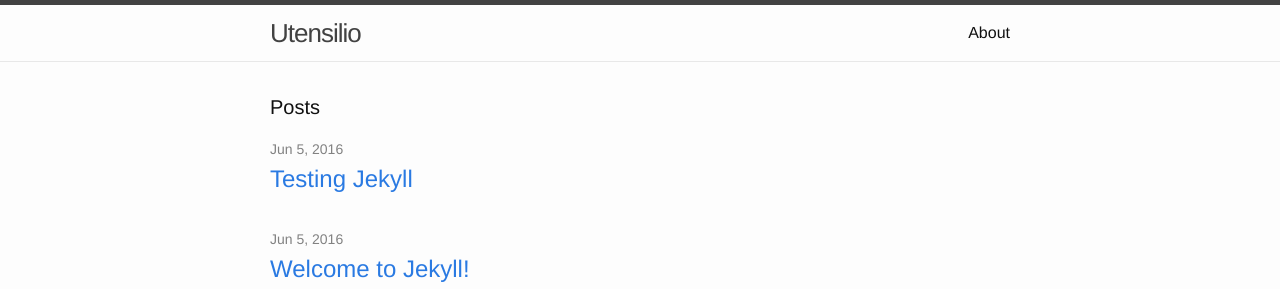
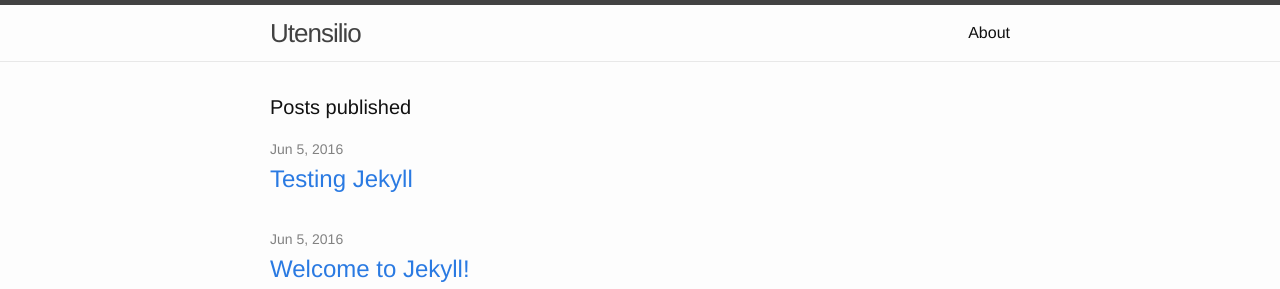
Before and after one commit to utensilio/utensilio, a Jekyll site: the page built from index.html, in a window 1280 px wide. Shown: the top 289 px of the page. Built offline with Jekyll 4.4.1, drawn with Linux system fonts in a browser that asks for light colours.

Commit message:
minor changes

```diff
--- a/index.html
+++ b/index.html
@@ -4,7 +4,7 @@
 
 <div class="home">
 
-  <h1 class="page-heading">Posts</h1>
+  <h1 class="page-heading">Posts published</h1>
 
   <ul class="post-list">
     {% for post in site.posts %}
```
